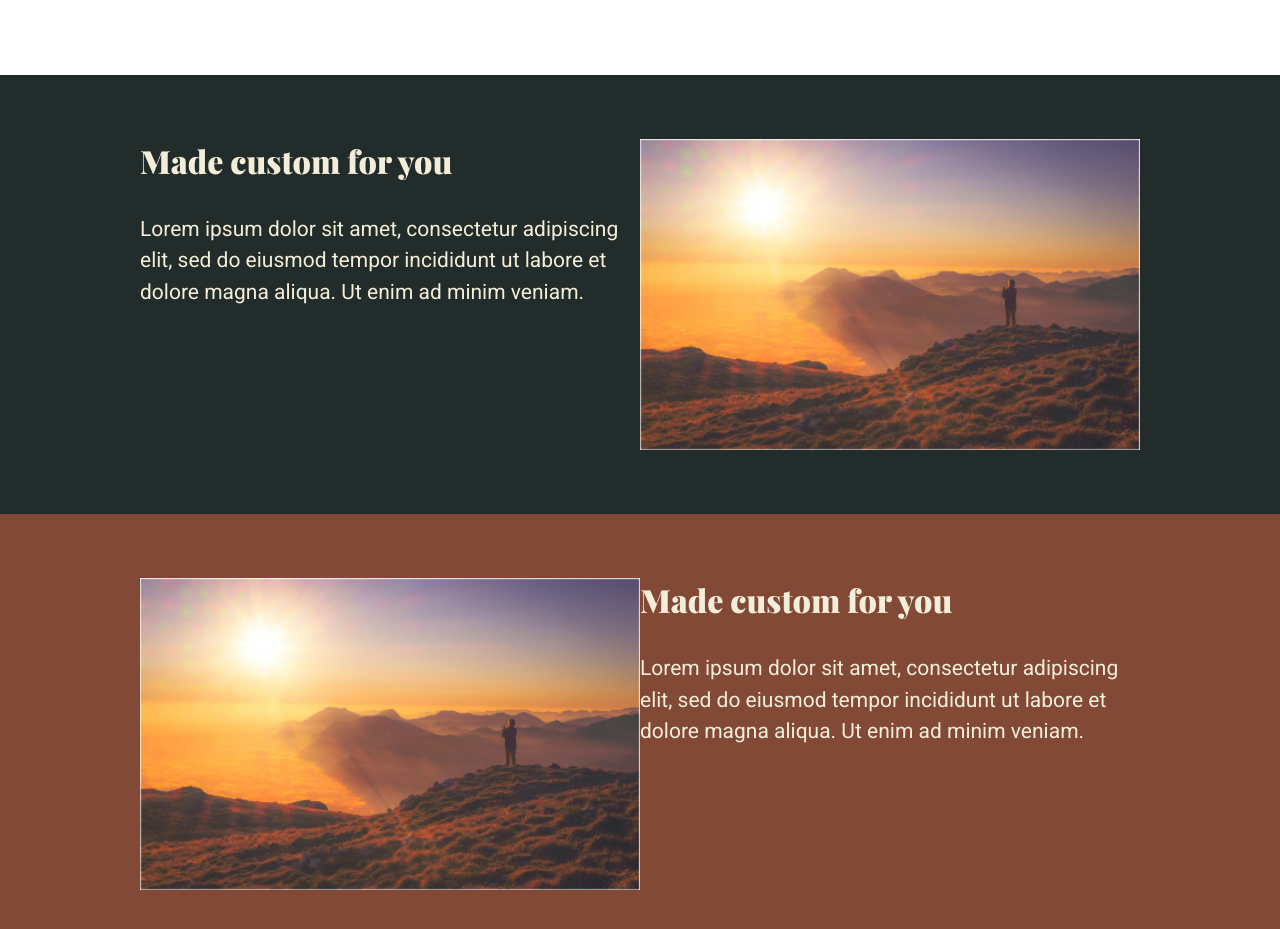
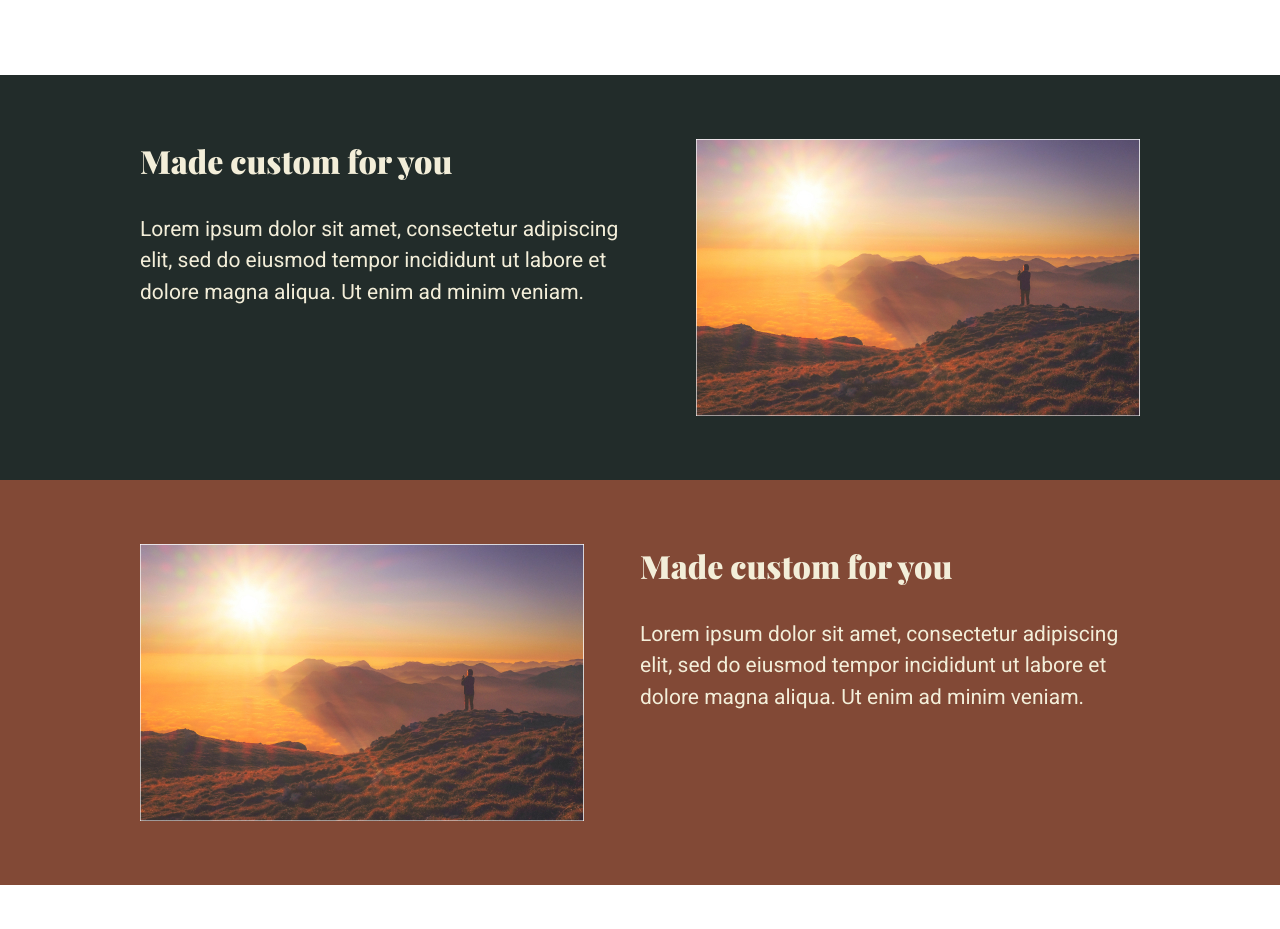
Before and after one commit to Ankitv003/Responsive-Layout-Challenges, a plain HTML site: page flexbox challenge 4/index.html in a window 1280 px wide. Shown: the part 1020-1949 px from the top of the page. After the commit the page ends 1905 px from the top, so only its background shows below. Drawn offline with nearby package versions, Linux system fonts and the light colour scheme; a web font is replaced by a local one.

Commit message:
:art:[style][changed css]

```diff
--- a/flexbox challenge 4/styles.css
+++ b/flexbox challenge 4/styles.css
@@ -110,10 +110,14 @@ body {
 
 .dark-section-image,
 .light-section-image {
-  width: 50%;
+  max-width: 100%;
 }
 
 /* -------------------light-section------------------ */
 .cover-light {
   background-color: #824936;
 }
+
+/* img {
+  max-width: 100%;
+} */
```
